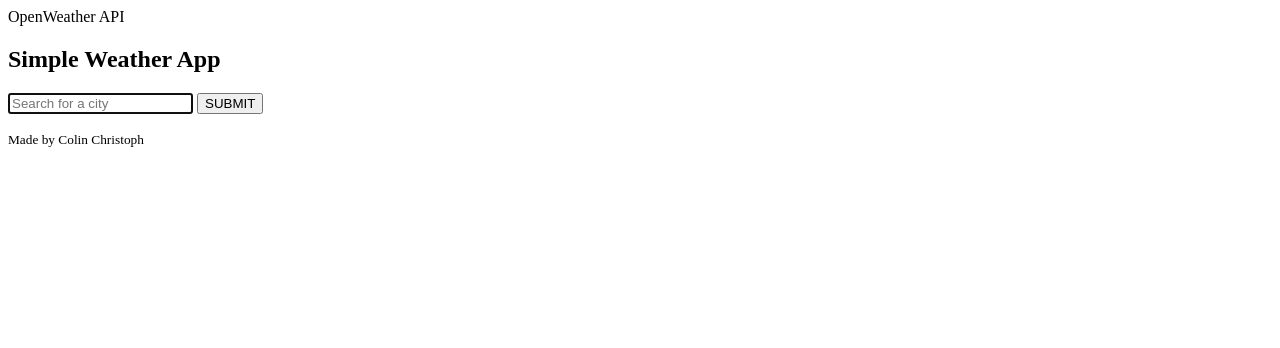
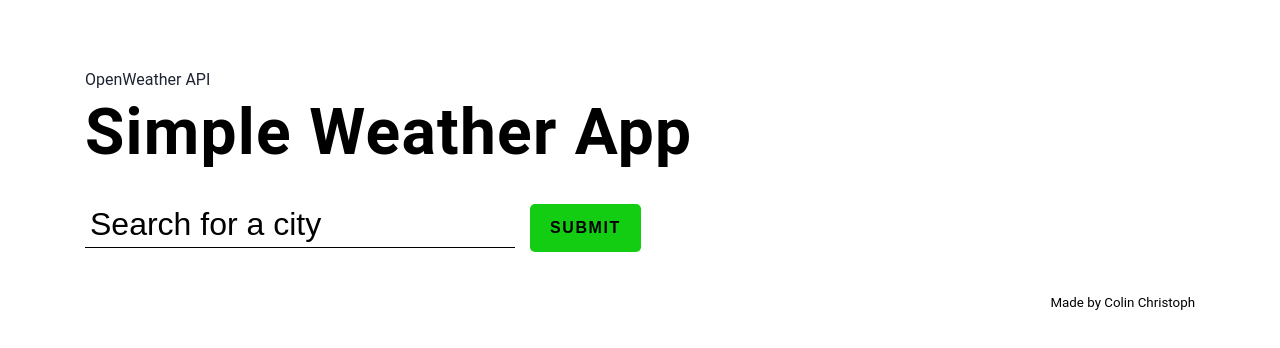
Before and after one commit to colinc27/wonderfulweatherdash, a plain HTML site: page index.html in a window 1280 px wide. Drawn offline with Linux system fonts and the light colour scheme.

Commit message:
Commit initial styling

```diff
--- a/index.html
+++ b/index.html
@@ -4,7 +4,7 @@
   <meta charset="UTF-8">
   <meta name="viewport" content="width=device-width, initial-scale=1.0">
   <meta http-equiv="X-UA-Compatible" content="ie=edge">
-  <link rel="stylesheet" href="styles.css">
+  <link rel="stylesheet" href="/style.css">
 
   <title>Budget Tracker</title>
 </head>
--- a/style.css
+++ b/style.css
@@ -0,0 +1,136 @@
+:root {
+  --bg_main: white;
+  --text_light: black;
+  --text_med: #53627c;
+  --text_dark: #1e2432;
+  --red: rgb(18, 205, 18);
+  --darkred: #c3112d;
+  --orange: #ff8c00;
+}
+
+a {
+  color: inherit;
+  text-decoration: none;
+}
+
+* {
+  margin: 0;
+  padding: 0;
+  box-sizing: border-box;
+  font-weight: normal;
+}
+
+button {
+  cursor: pointer;
+}
+
+input {
+  -webkit-appearance: none;
+}
+
+button,
+input {
+  border: none;
+  background: none;
+  outline: none;
+  color: inherit;
+}
+
+img {
+  display: block;
+  max-width: 100%;
+  height: auto;
+}
+
+ul {
+  list-style: none;
+}
+
+body {
+  font: 1rem/1.3 "Roboto", sans-serif;
+  background: var(--bg_main);
+  color: var(--text_dark);
+  padding: 70px;
+}
+
+.container {
+  width: 100%;
+  max-width: 1200px;
+  margin: 0 auto;
+  padding: 0 15px;
+}
+
+
+/* SECTION #1
+–––––––––––––––––––––––––––––––––––––––––––––––––– */
+.top-banner {
+  color: var(--text_light);
+}
+
+.heading {
+  font-weight: bold;
+  font-size: 4rem;
+  letter-spacing: 0.02em;
+  padding: 0 0 30px 0;
+}
+
+.top-banner form {
+  position: relative;
+  display: flex;
+  align-items: center;
+}
+
+.top-banner form input {
+  font-size: 2rem;
+  height: 40px;
+  padding: 5px 5px 10px;
+  border-bottom: 1px solid;
+}
+
+.top-banner form input::placeholder {
+  color: currentColor;
+}
+
+.top-banner form button {
+  font-size: 1rem;
+  font-weight: bold;
+  letter-spacing: 0.1em;
+  padding: 15px 20px;
+  margin-left: 15px;
+  border-radius: 5px;
+  background: var(--red);
+  transition: background 0.3s ease-in-out;
+}
+
+.top-banner form button:hover {
+  background: var(--darkred);
+}
+
+.top-banner form .msg {
+  position: absolute;
+  bottom: -40px;
+  left: 0;
+  max-width: 450px;
+  min-height: 40px;
+}
+
+
+/* SECTION #2
+–––––––––––––––––––––––––––––––––––––––––––––––––– */
+
+/* FOOTER
+–––––––––––––––––––––––––––––––––––––––––––––––––– */
+.page-footer {
+  text-align: right;
+  font-size: 1rem;
+  color: var(--text_light);
+  margin-top: 40px;
+}
+
+.page-footer span {
+  color: var(--red);
+}
+
+
+/* API Key banner
+–––––––––––––––––––––––––––––––––––––––––––––––––– */
```
